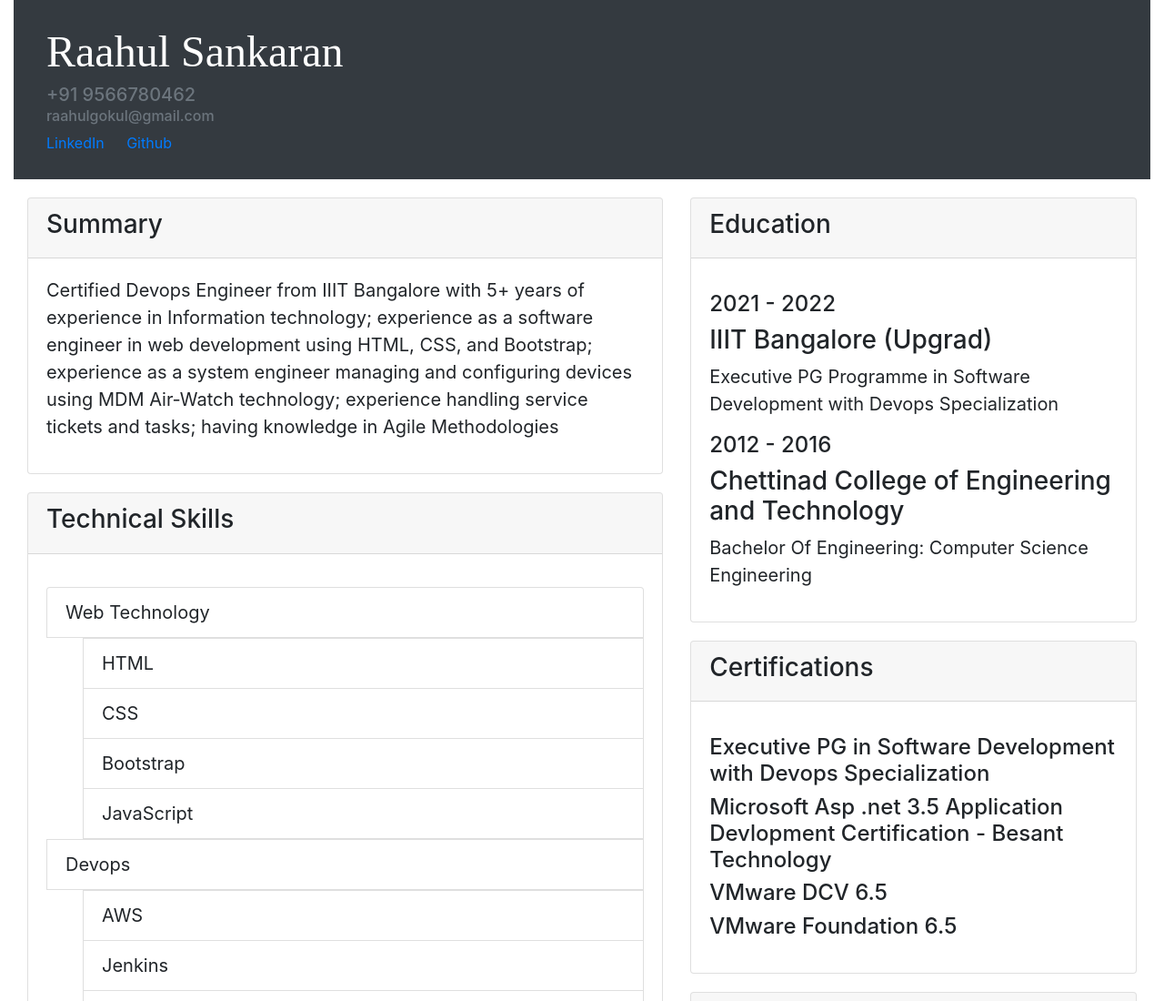
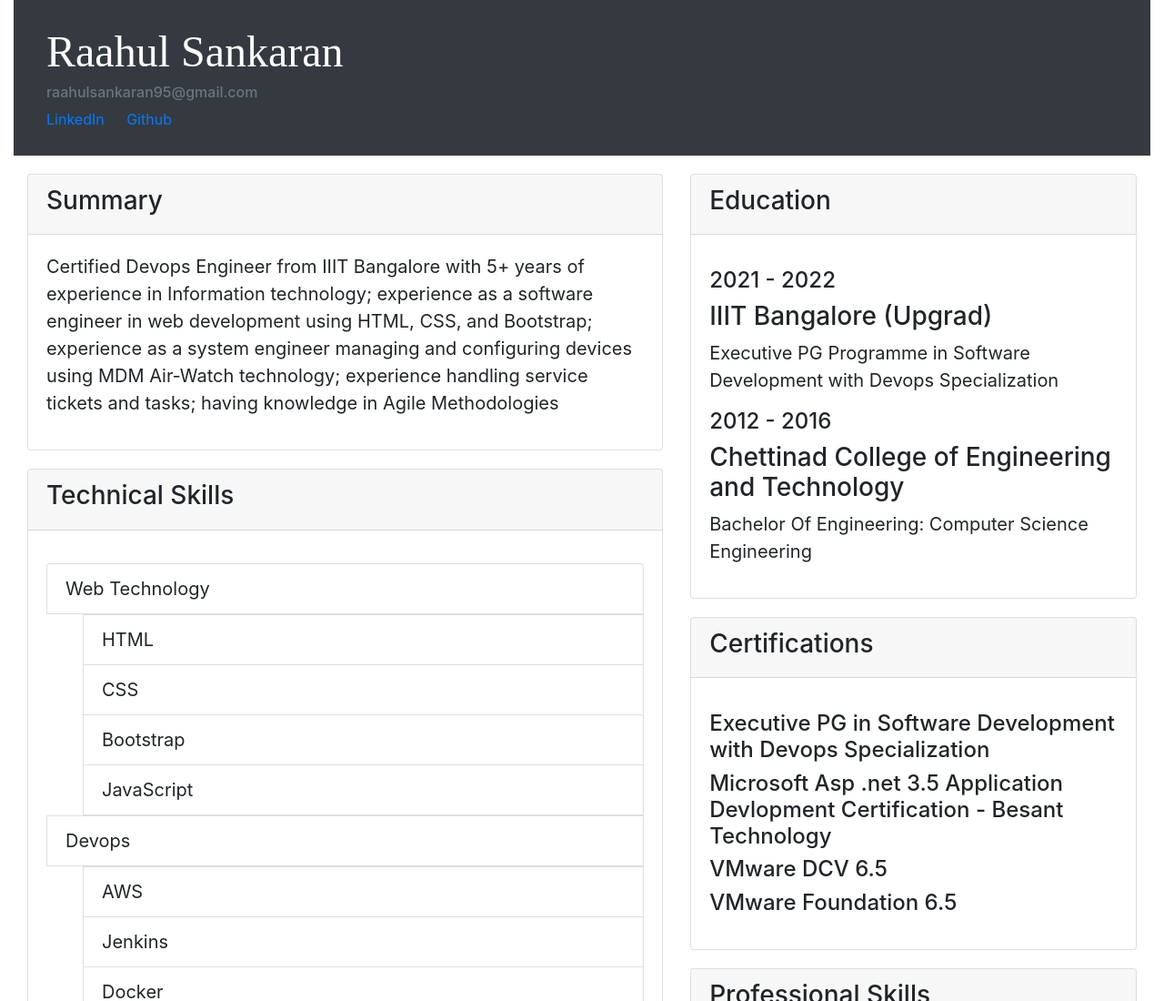
Before and after one commit to RaahulSankaran/Resume, a plain HTML site: page index.html in a window 1280 px wide. Shown: the top 1100 px of the page at 91% size. Drawn offline with nearby package versions, Linux system fonts and the light colour scheme.

Commit message:
Update index.html

```diff
--- a/index.html
+++ b/index.html
@@ -14,8 +14,7 @@
     <nav class="navbar navbar-dark bg-dark">
         <div class="card-body" >
             <h5 class="card-title" style="font-size: 48px; color: white;font-family: 'Times New Roman', Times, serif;" >Raahul Sankaran</h5>
-            <h5 class="card-subtitle mb-2 text-muted">+91 9566780462</h5>
-            <h6 class="card-subtitle mb-2 text-muted">raahulgokul@gmail.com</h6>
+            <h6 class="card-subtitle mb-2 text-muted">raahulsankaran95@gmail.com</h6>
             <a href="https://www.linkedin.com/in/raahul-sankaran-7bb281107/" class="card-link">LinkedIn</a>
             <a href="https://www.github.com/RaahulSankaran" class="card-link">Github</a>
           </div>
```
